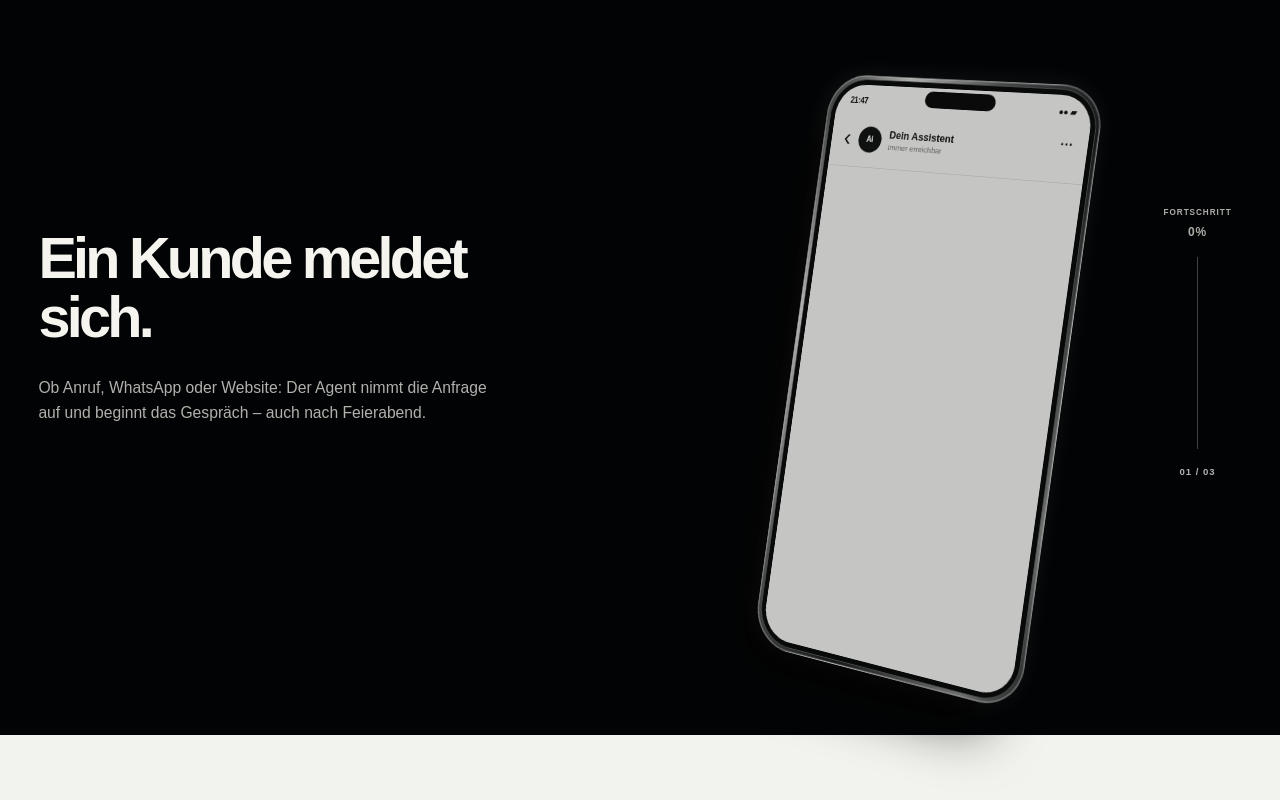
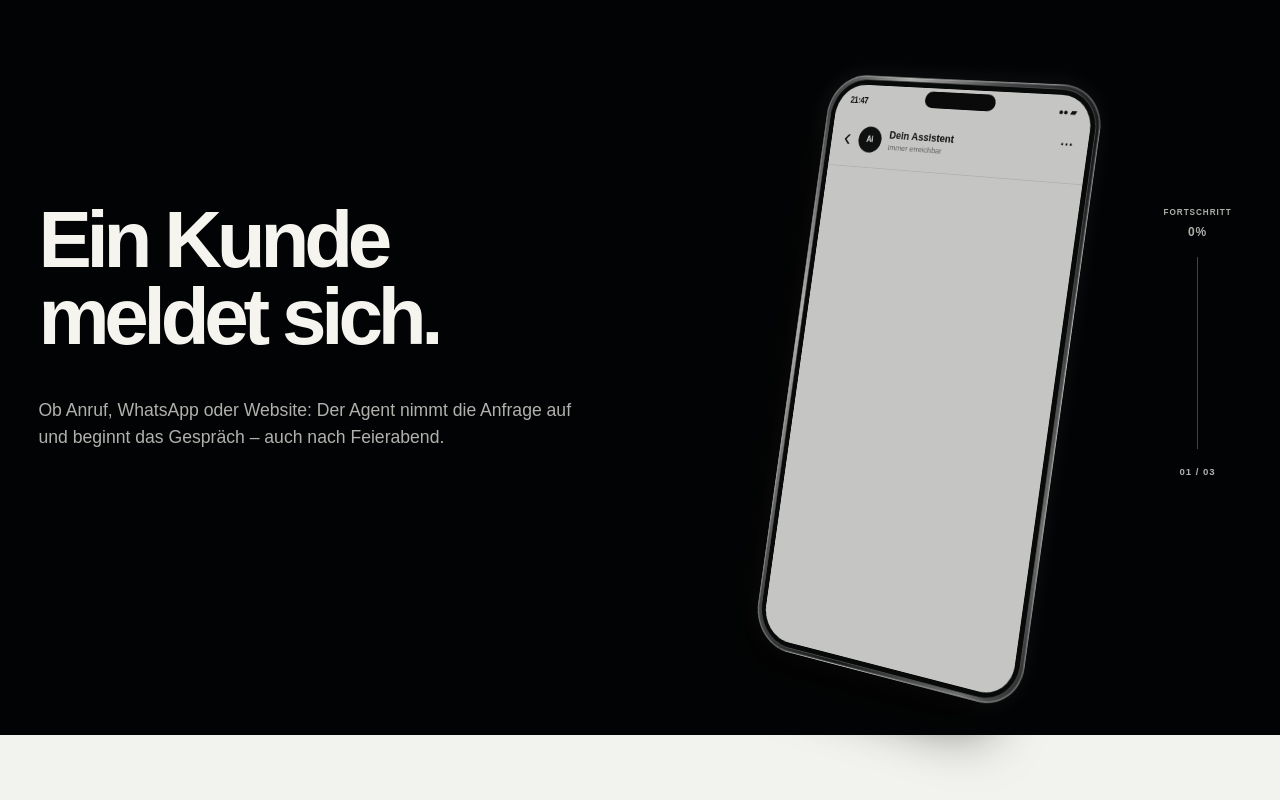
Before and after one commit to IljaDzhumelya24/ki-agent, a Next.js app: page / in a window 1280 px wide. Shown: the part 865-1665 px from the top of the page. Built offline with nearby package versions, Linux system fonts and the light colour scheme.

Commit message:
Use more space for phone story copy

```diff
--- a/src/app/globals.css
+++ b/src/app/globals.css
@@ -497,6 +497,27 @@ button {
 
 .signal-chapter:last-child p {
   color: #505754;
+}
+
+@media (min-width: 1280px) {
+  .signal-chapters {
+    width: min(48%, 47rem);
+  }
+
+  .signal-chapter h2 {
+    max-width: 11ch;
+    font-size: clamp(5rem, 5.6vw, 7rem);
+    line-height: 0.96;
+    text-wrap: balance;
+  }
+
+  .signal-chapter p {
+    max-width: 34rem;
+    margin-top: clamp(2rem, 3.2vw, 3rem);
+    font-size: clamp(1.1rem, 1.25vw, 1.35rem);
+    line-height: 1.55;
+    text-wrap: pretty;
+  }
 }
 
 .signal-device-stage {
```
